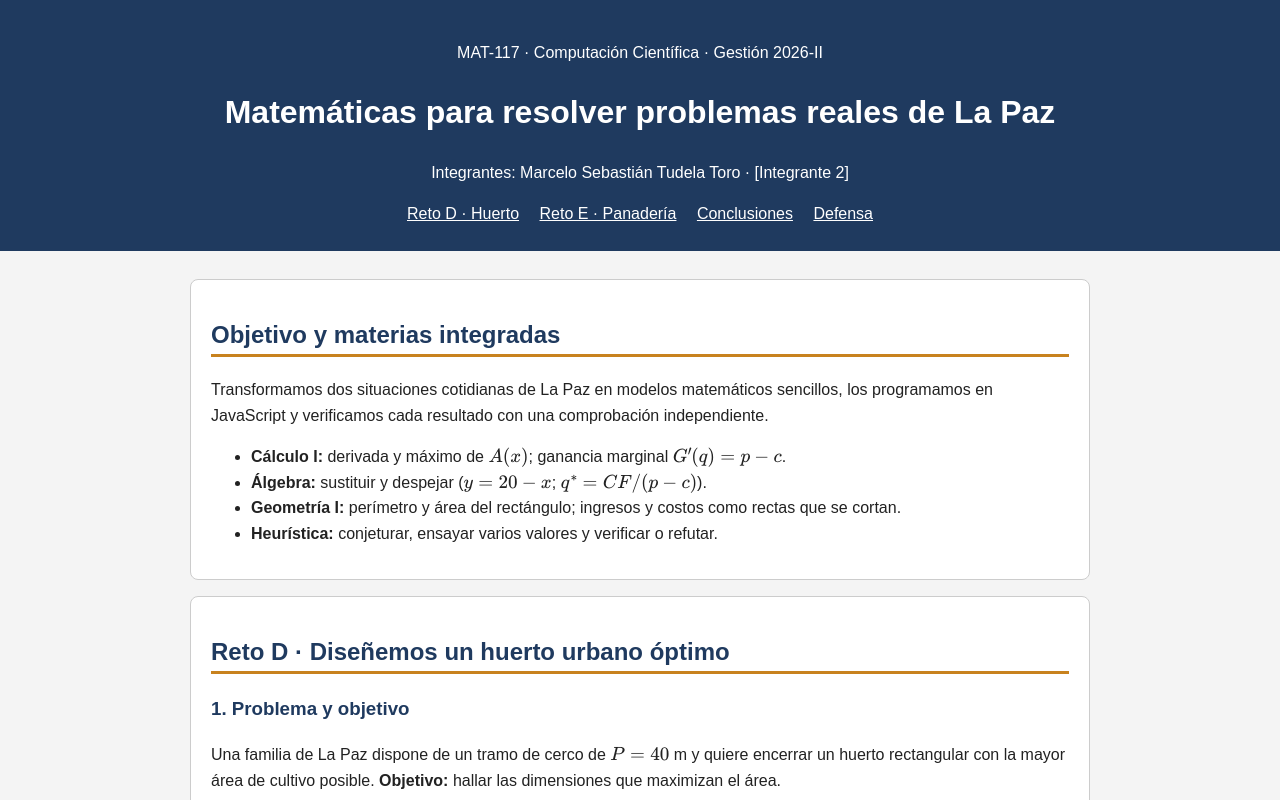
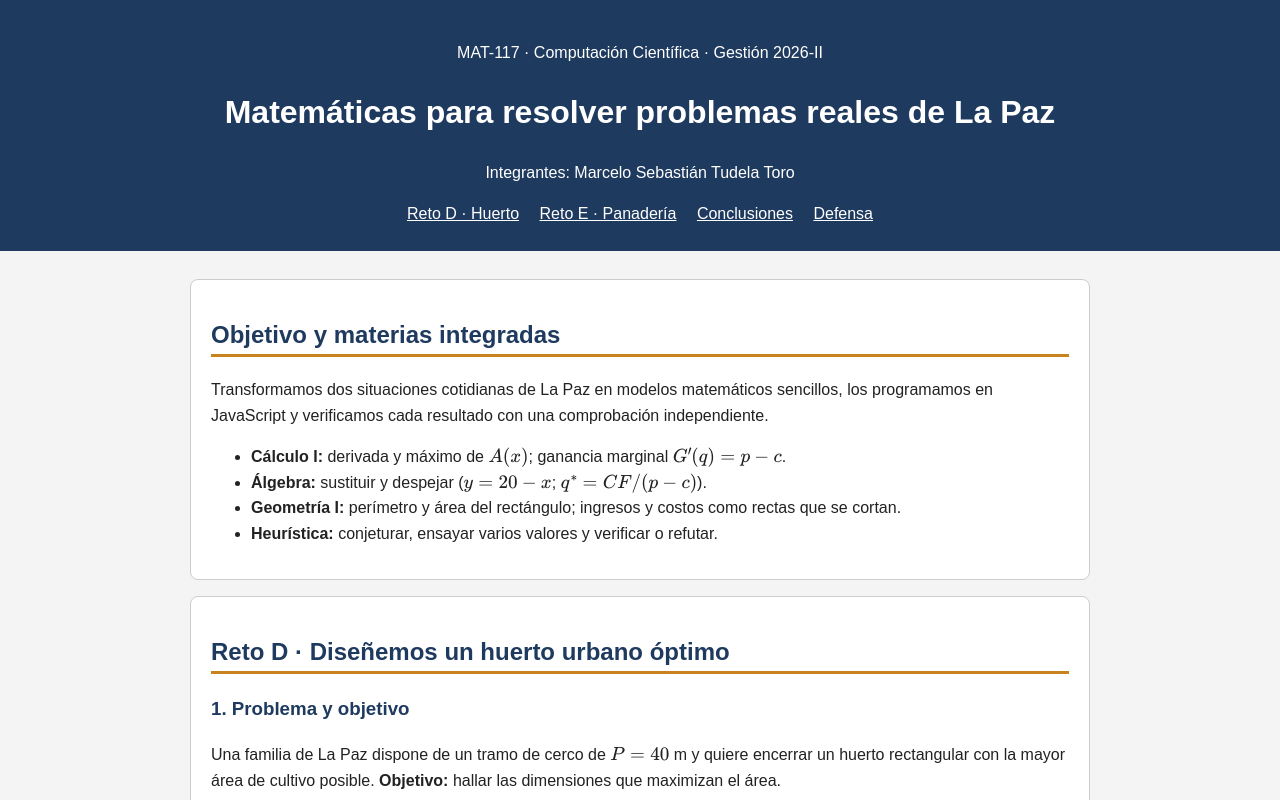
Before and after one commit to TudelaChelo/compu, a plain HTML site: page index.html in a window 1280 px wide. Shown: the top 800 px of the page. Drawn offline with nearby package versions, Linux system fonts and the light colour scheme.

Commit message:
Update index.html

```diff
--- a/index.html
+++ b/index.html
@@ -11,7 +11,7 @@
   <header class="portada">
     <p class="etiqueta">MAT-117 · Computación Científica · Gestión 2026-II</p>
     <h1>Matemáticas para resolver problemas reales de La Paz</h1>
-    <p class="integrantes">Integrantes: Marcelo Sebastián Tudela Toro · [Integrante 2]</p>
+    <p class="integrantes">Integrantes: Marcelo Sebastián Tudela Toro </p>
     <nav aria-label="Secciones">
       <a href="#huerto">Reto D · Huerto</a>
       <a href="#panaderia">Reto E · Panadería</a>
```
